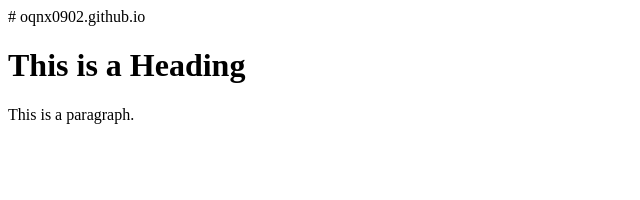
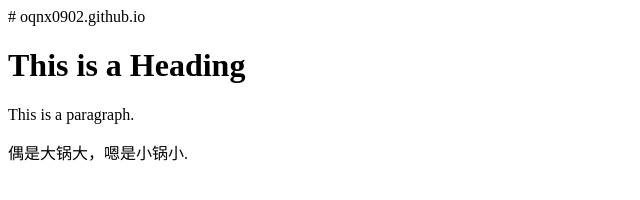
Before and after one commit to oqnx0902/oqnx0902.github.io, a plain HTML site: page index.html in a window 1280 px wide. Shown: the whole page, without its empty margins (0-640 px from the left). Drawn offline with Linux system fonts and the light colour scheme.

Commit message:
Update index.html

```diff
--- a/index.html
+++ b/index.html
@@ -2,12 +2,13 @@
 <!DOCTYPE html>
 <html>
 <head>
-<title>Page Title</title>
+<title>oqnx0902 Personal Website</title>
 </head>
 <body>
 
 <h1>This is a Heading</h1>
 <p>This is a paragraph.</p>
+<p>偶是大锅大，嗯是小锅小.</p>
 
 </body>
 </html>
```
